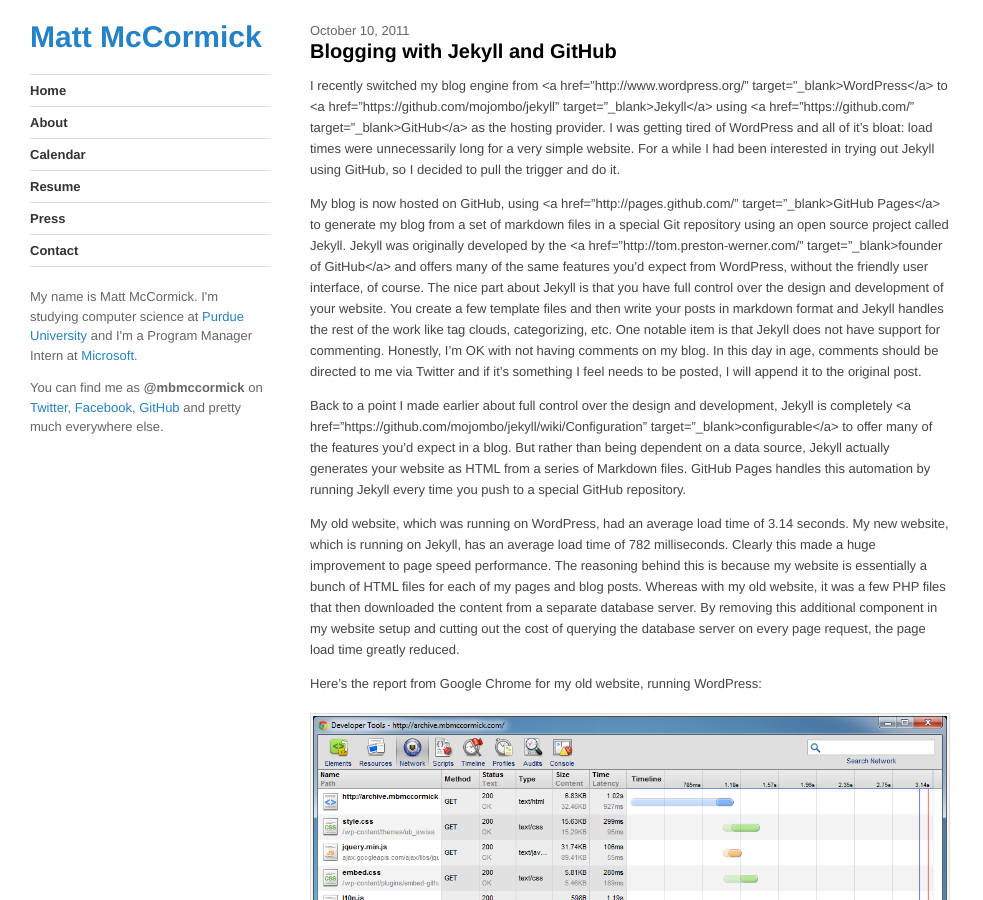
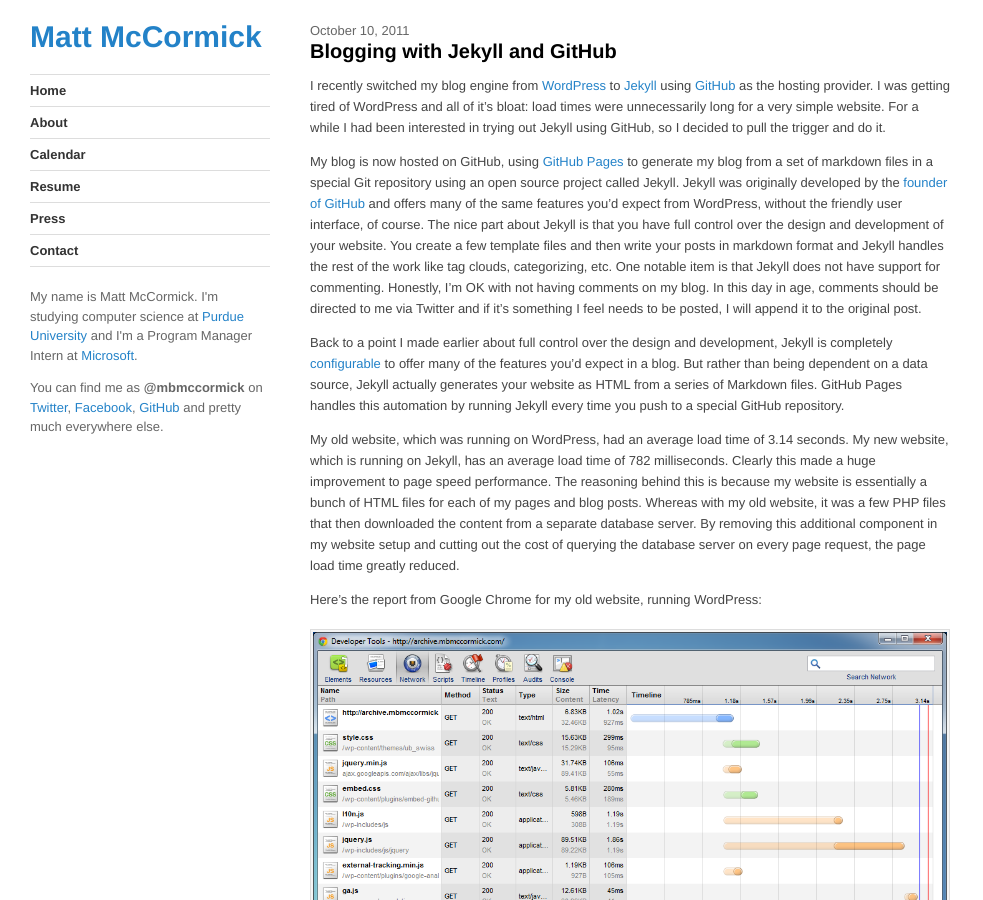
Before and after one commit to mbmccormick/mbmccormick.github.io, a Jekyll site: the page built from _posts/2011-10-10-blogging-with-jekyll-and-github.md, in a window 1280 px wide and 900 px high. Shown: the whole window, without its empty margins (0-983 px from the left). Built offline with Jekyll 4.4.1, drawn with Linux system fonts in a browser that asks for light colours; Markdown is read by kramdown in place of the engine named in the settings; some of the changed text lies outside the part shown.

Commit message:
Blogging with Jekyll and GitHub

```diff
--- a/_posts/2011-10-10-blogging-with-jekyll-and-github.md
+++ b/_posts/2011-10-10-blogging-with-jekyll-and-github.md
@@ -4,11 +4,11 @@
 excerpt:
   I recently switched my blog engine from WordPress to Jekyll using GitHub as the hosting provider. I was getting tired of WordPress and all of it's bloat: load times were unnecessarily long for a very simple website. For a while I had been interested in trying out Jekyll using GitHub, so I decided to pull the trigger and do it.
 ---
-I recently switched my blog engine from <a href="http://www.wordpress.org/" target="_blank>WordPress</a> to <a href="https://github.com/mojombo/jekyll" target="_blank>Jekyll</a> using <a href="https://github.com/" target="_blank>GitHub</a> as the hosting provider. I was getting tired of WordPress and all of it's bloat: load times were unnecessarily long for a very simple website. For a while I had been interested in trying out Jekyll using GitHub, so I decided to pull the trigger and do it.
+I recently switched my blog engine from <a href="http://www.wordpress.org/" target="_blank">WordPress</a> to <a href="https://github.com/mojombo/jekyll" target="_blank">Jekyll</a> using <a href="https://github.com/" target="_blank">GitHub</a> as the hosting provider. I was getting tired of WordPress and all of it's bloat: load times were unnecessarily long for a very simple website. For a while I had been interested in trying out Jekyll using GitHub, so I decided to pull the trigger and do it.
 
-My blog is now hosted on GitHub, using <a href="http://pages.github.com/" target="_blank>GitHub Pages</a> to generate my blog from a set of markdown files in a special Git repository using an open source project called Jekyll. Jekyll was originally developed by the <a href="http://tom.preston-werner.com/" target="_blank>founder of GitHub</a> and offers many of the same features you'd expect from WordPress, without the friendly user interface, of course. The nice part about Jekyll is that you have full control over the design and development of your website. You create a few template files and then write your posts in markdown format and Jekyll handles the rest of the work like tag clouds, categorizing, etc. One notable item is that Jekyll does not have support for commenting. Honestly, I'm OK with not having comments on my blog. In this day in age, comments should be directed to me via Twitter and if it's something I feel needs to be posted, I will append it to the original post.
+My blog is now hosted on GitHub, using <a href="http://pages.github.com/" target="_blank">GitHub Pages</a> to generate my blog from a set of markdown files in a special Git repository using an open source project called Jekyll. Jekyll was originally developed by the <a href="http://tom.preston-werner.com/" target="_blank">founder of GitHub</a> and offers many of the same features you'd expect from WordPress, without the friendly user interface, of course. The nice part about Jekyll is that you have full control over the design and development of your website. You create a few template files and then write your posts in markdown format and Jekyll handles the rest of the work like tag clouds, categorizing, etc. One notable item is that Jekyll does not have support for commenting. Honestly, I'm OK with not having comments on my blog. In this day in age, comments should be directed to me via Twitter and if it's something I feel needs to be posted, I will append it to the original post.
 
-Back to a point I made earlier about full control over the design and development, Jekyll is completely <a href="https://github.com/mojombo/jekyll/wiki/Configuration" target="_blank>configurable</a> to offer many of the features you'd expect in a blog. But rather than being dependent on a data source, Jekyll actually generates your website as HTML from a series of Markdown files. GitHub Pages handles this automation by running Jekyll every time you push to a special GitHub repository.
+Back to a point I made earlier about full control over the design and development, Jekyll is completely <a href="https://github.com/mojombo/jekyll/wiki/Configuration" target="_blank">configurable</a> to offer many of the features you'd expect in a blog. But rather than being dependent on a data source, Jekyll actually generates your website as HTML from a series of Markdown files. GitHub Pages handles this automation by running Jekyll every time you push to a special GitHub repository.
 
 My old website, which was running on WordPress, had an average load time of 3.14 seconds. My new website, which is running on Jekyll, has an average load time of 782 milliseconds. Clearly this made a huge improvement to page speed performance. The reasoning behind this is because my website is essentially a bunch of HTML files for each of my pages and blog posts. Whereas with my old website, it was a few PHP files that then downloaded the content from a separate database server. By removing this additional component in my website setup and cutting out the cost of querying the database server on every page request, the page load time greatly reduced.
 
@@ -26,4 +26,4 @@
 <small>Network Timeline from Google Chrome for new website</small>
 </div>
 
-You can take a look at the source code for my blog at GitHub here to get a better idea of how the backend looks. Overall I'm very satisfied with using Jekyll as my blog engine and the hosting that GitHub Pages offers. The founder of GitHub and lead developer for Jekyll has a great post entitled <a href="http://tom.preston-werner.com/2008/11/17/blogging-like-a-hacker.html" target="_blank>Blogging Like a Hacker</a> which details the inspiration for this project.
+You can take a look at the source code for my blog at GitHub here to get a better idea of how the backend looks. Overall I'm very satisfied with using Jekyll as my blog engine and the hosting that GitHub Pages offers. The founder of GitHub and lead developer for Jekyll has a great post entitled <a href="http://tom.preston-werner.com/2008/11/17/blogging-like-a-hacker.html" target="_blank">Blogging Like a Hacker</a> which details the inspiration for this project.
```
